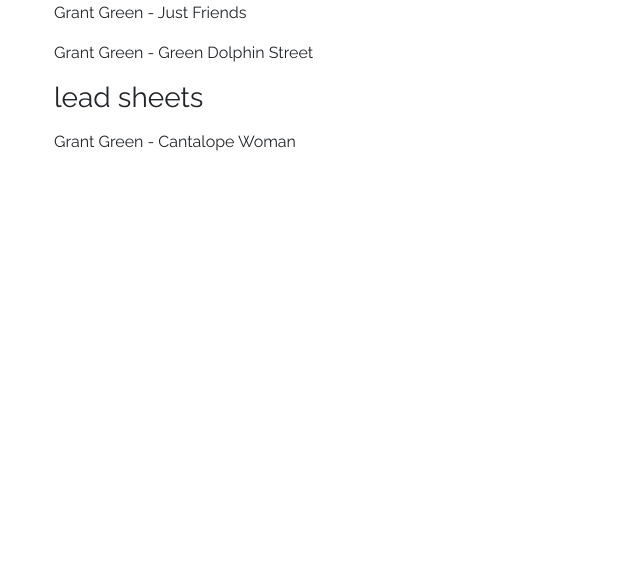
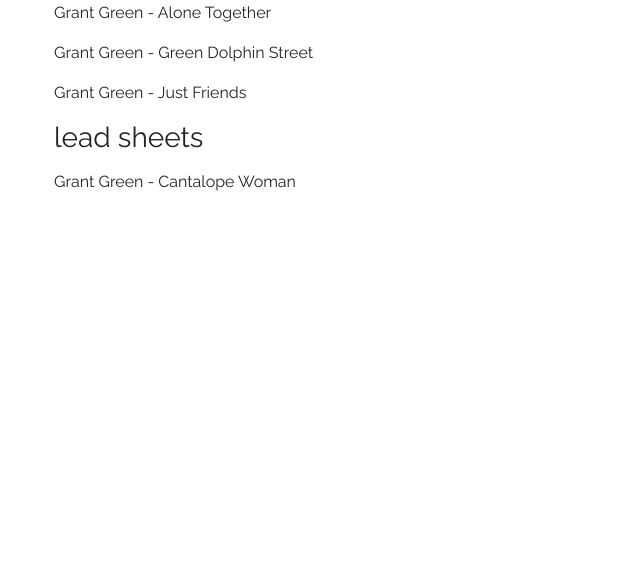
Before and after one commit to bradbakermusic/bradbakermusic.github.io, a plain HTML site: page transcriptions.html in a window 1280 px wide. Shown: the part 225-800 px from the top of the page, without its empty margins (307-947 px from the left). Drawn offline with nearby package versions, Linux system fonts and the light colour scheme.

Commit message:
adding another transcription

```diff
--- a/transcriptions.html
+++ b/transcriptions.html
@@ -41,8 +41,9 @@
         <div class="container-fluid pb-3" id="title-and-nav"></div>
         <div id="text-content" class="col-md-6 offset-md-3">
             <h3><p>transcriptions</p></h3>
+                <a href="https://github.com/bradbakermusic/bradbakermusic.github.io/blob/main/music/transcriptions/grant_green_alone_together.pdf"><p>Grant Green - Alone Together</p></a>
+                <a href="https://github.com/bradbakermusic/bradbakermusic.github.io/blob/main/music/transcriptions/Green_Dolphin_Street_-_Grant_Green_Transcription.pdf"><p>Grant Green - Green Dolphin Street</p></a>
                 <a href="https://github.com/bradbakermusic/bradbakermusic.github.io/blob/main/music/transcriptions/Grant%20Green%20-%20Just%20Friends.pdf"><p>Grant Green - Just Friends</p></a>
-                <a href="https://github.com/bradbakermusic/bradbakermusic.github.io/blob/main/music/transcriptions/Green_Dolphin_Street_-_Grant_Green_Transcription.pdf"><p>Grant Green - Green Dolphin Street</p></a>
 
             <h3><p>lead sheets</p></h3>
                 <a href="https://github.com/bradbakermusic/bradbakermusic.github.io/blob/main/music/lead_sheets/Cantalope%20Woman.pdf"><p>Grant Green - Cantalope Woman</p></a>
```
Also changed, not shown: 1 other file.
